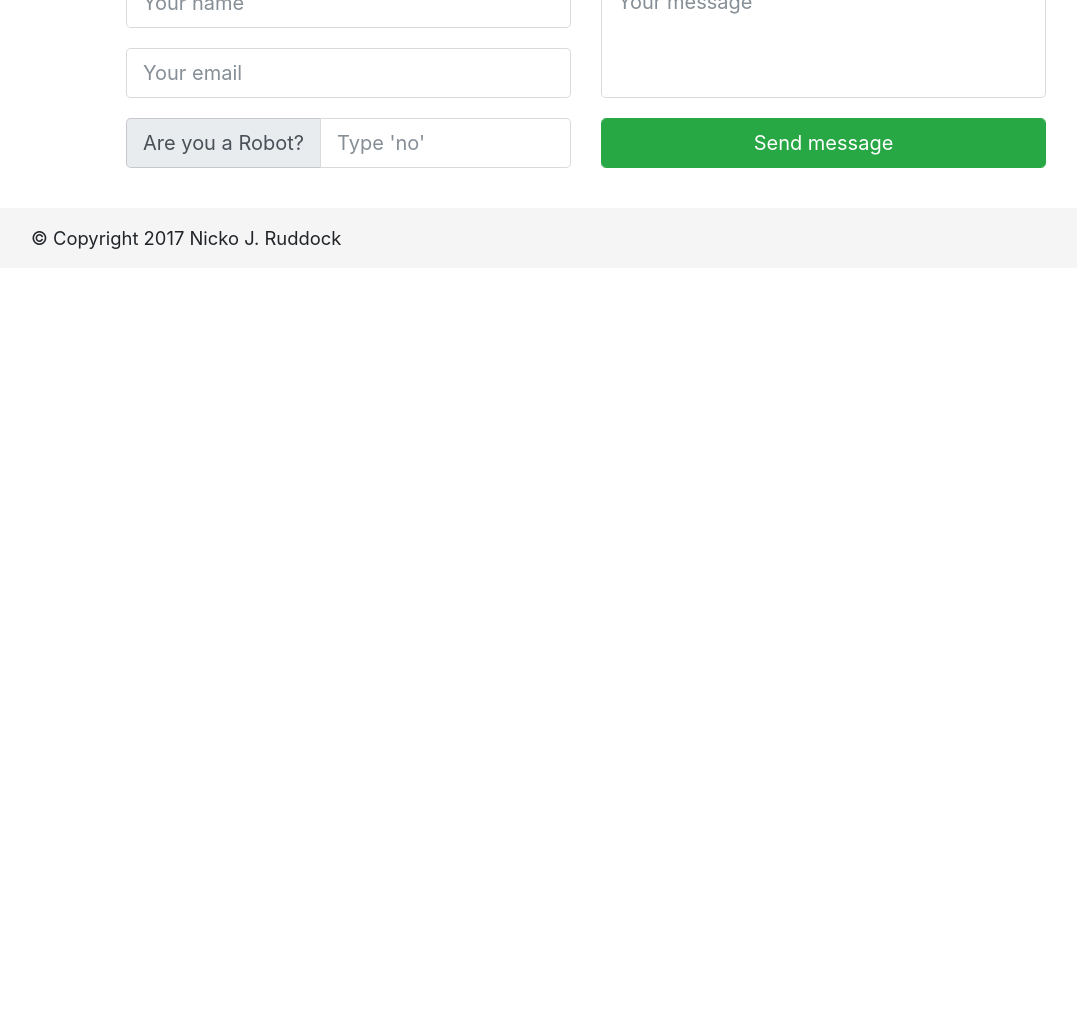
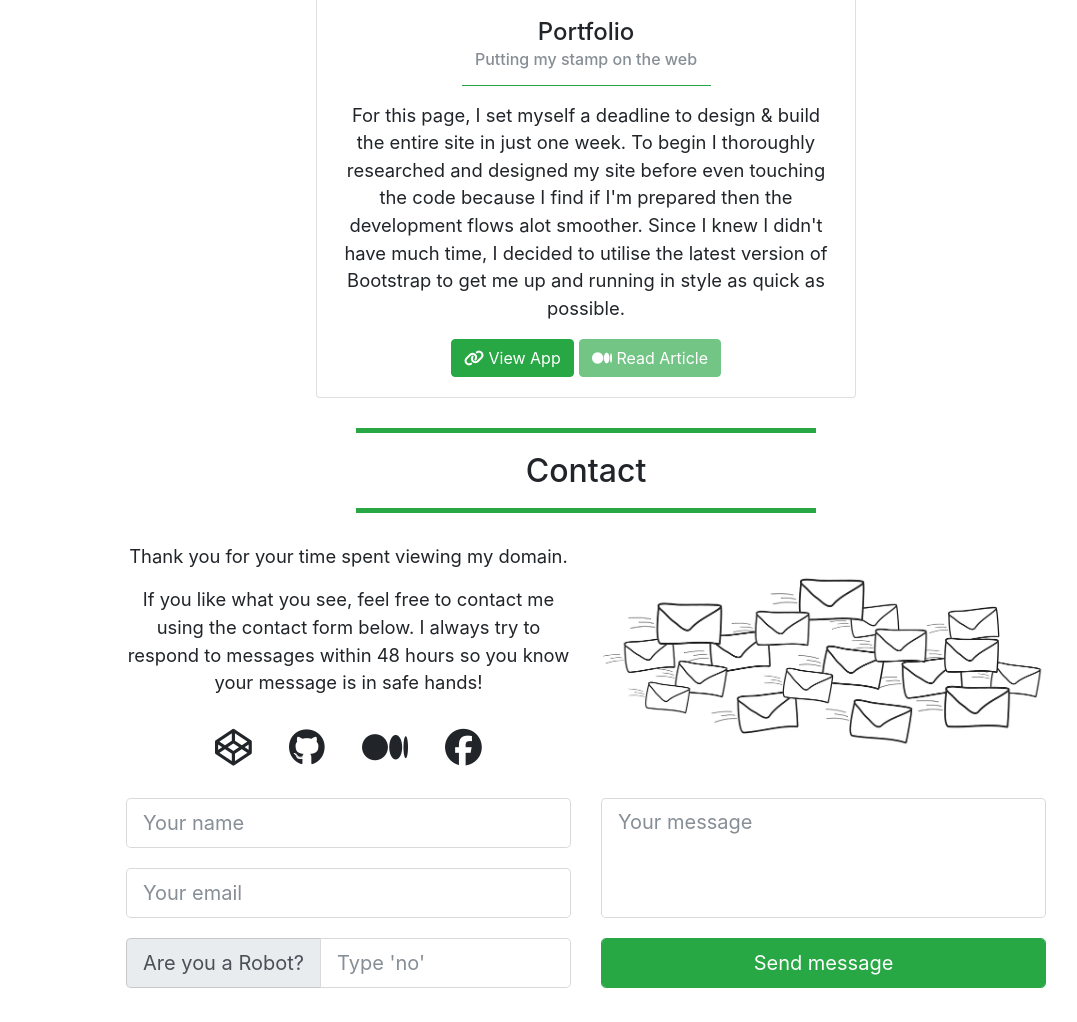
Before and after one commit to GingerNinjaNicko/legacy-portfolio, a PHP site: page / in a window 1280 px wide. Shown: the part 2258-3280 px from the top of the page, without its empty margins (54-1131 px from the left). Before the commit the page ends 2507 px from the top, so only its background shows below. Run offline with PHP 8.4, Linux system fonts and the light colour scheme; some libraries are stand-ins or nearby versions.

Commit message:
Added portfolio to portfolio & added optimisations

```diff
--- a/css/index.css
+++ b/css/index.css
@@ -21,7 +21,7 @@ a:hover {
 
 h2 {
     text-align: center;
-    padding: 20px;
+    padding: 20px 0;
     margin: 30px auto;
     border-top: 5px solid #28a745;
     border-bottom: 5px solid #28a745;
@@ -116,6 +116,6 @@ footer {
     align-items: center;
 }
 
-#contact-img {
+#contact-img, .portfolio-sect:not(:last-child) {
     margin-bottom: 1rem;
 }
--- a/index.html
+++ b/index.html
@@ -92,7 +92,7 @@
 
         <div class="row justify-content-center">
 
-            <section class="col-lg-6">
+            <section class="col-lg-6 portfolio-sect">
                 <div class="card text-center">
                     <a href="https://codepen.io/GingerNinjaNicko/full/MoMPam" target="_blank">
                         <img src="./imgs/screenshots/tl_email.png" alt="Screenshot of the 'Total Loss Email Generator'" title="View code on Codepen" class="card-img-top">
@@ -120,7 +120,7 @@
                 </div>
             </section>
 
-            <section class="col-lg-6">
+            <section class="col-lg-6 portfolio-sect">
                 <div class="card text-center">
                     <a href="https://codepen.io/GingerNinjaNicko/full/EvYzJQ" target="_blank">
                         <img src="./imgs/screenshots/claims_journey.png" alt="Screenshot of the 'Customer Journey Map'" title="View code on Codepen" class="card-img-top">
@@ -141,6 +141,34 @@
                             View App
                         </a>
                          <a href="#" title="View article on Medium" target="_blank" class="btn btn-success disabled" role="button" aria-disabled="true">
+                            <i class="fa fa-medium" aria-hidden="true"></i>
+                            Read Article
+                        </a>
+                    </div>
+                </div>
+            </section>
+
+            <section class="col-lg-6 portfolio-sect">
+                <div class="card text-center">
+                    <a href="http://NickoJRuddock.com">
+                        <img src="./imgs/screenshots/portfolio.png" alt="Screenshot of Nicko's web portfolio" title="View webpage" class="card-img-top">
+                    </a>
+                    <div class="card-body">
+                        <h4 class="card-title">
+                            Portfolio
+                        </h4>
+                        <h6 class="card-subtitle text-muted">
+                            Putting my stamp on the web
+                        </h6>
+                        <hr class="divider">
+                        <p class="card-text">
+                            For this page, I set myself a deadline to design & build the entire site in just one week. To begin I thoroughly researched and designed my site before even touching the code because I find if I'm prepared then the development flows alot smoother. Since I knew I didn't have much time, I decided to utilise the latest version of <a href="https://getbootstrap.com">Bootstrap</a> to get me up and running in style as quick as possible.
+                        </p>
+                        <a href="http://NickoJRuddock.com" title="View webpage" class="btn btn-success" role="button">
+                            <i class="fa fa-link" aria-hidden="true"></i>
+                            View App
+                        </a>
+                         <a href="#" title="View article on Medium" target="_blank" class="disabled btn btn-success" role="button" aria-disabled="true">
                             <i class="fa fa-medium" aria-hidden="true"></i>
                             Read Article
                         </a>
@@ -194,7 +222,7 @@
                     <section class="col-md-6">
                         <!-- img source: https://pixabay.com/en/contact-visit-letters-email-mail-2794680/ -->
                         <div class="vert-center">
-                            <img src="./imgs/contact-crop.png" id="contact-img" class="img-fluid" alt="Photo of Nicko J. Ruddock">
+                            <img src="./imgs/contact-crop.png" id="contact-img" class="img-fluid" alt="Flying mail image">
                         </div>
                     </section>
                 </div>
```
Also changed, not shown: 1 other file.
